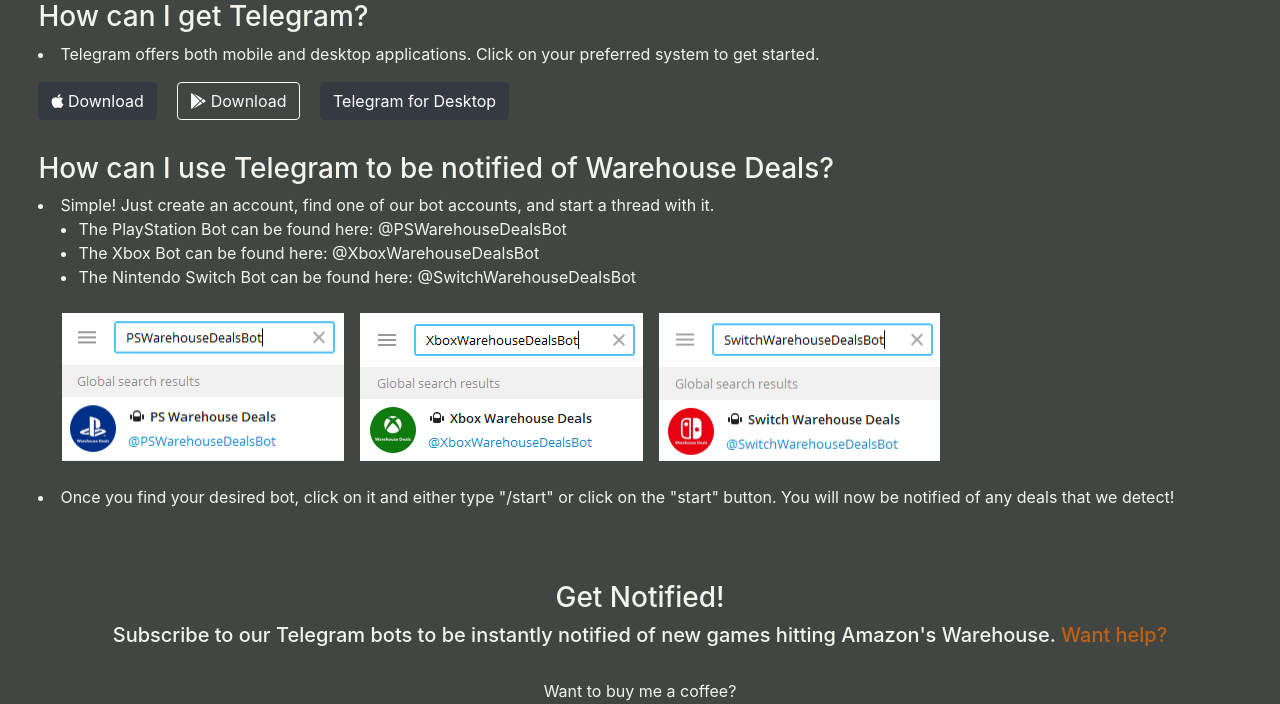
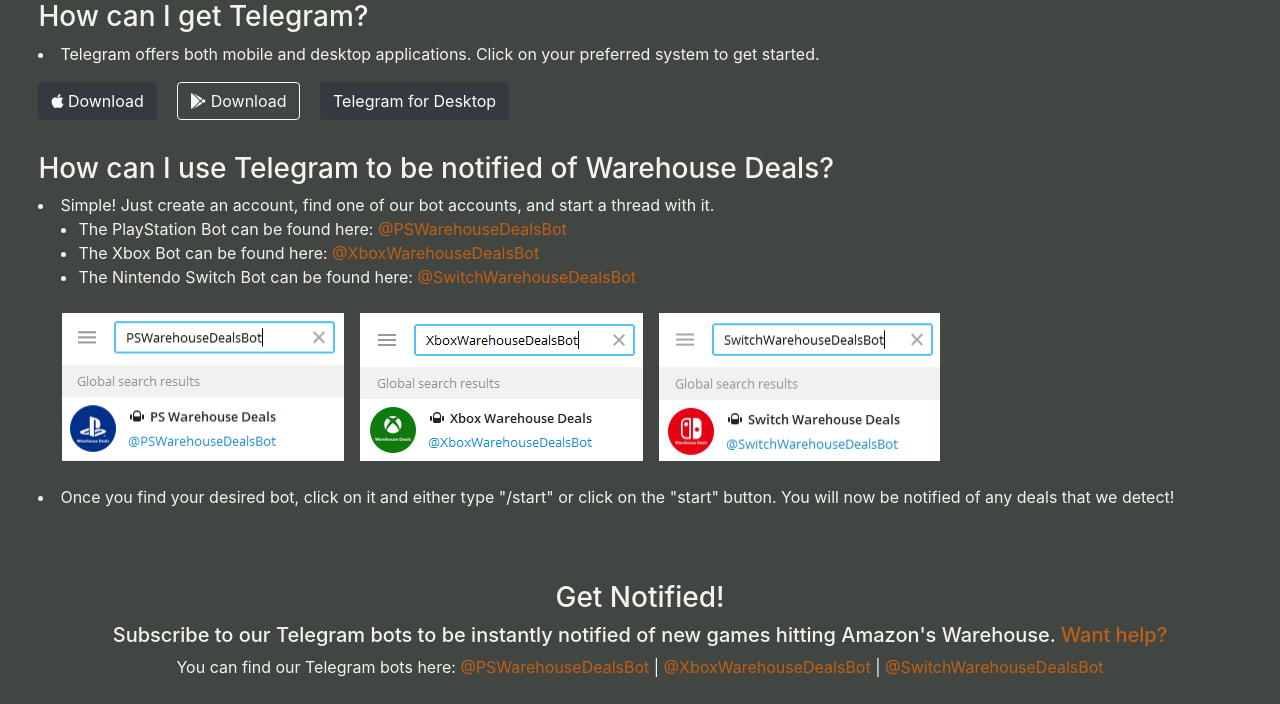
Before and after one commit to Chris-OR/Warehouse-Deals-Tracker, a Flask app: page /help in a window 1280 px wide. Shown: the part 355-1059 px from the top of the page. Run offline with Flask 2, Linux system fonts and the light colour scheme; some libraries are stand-ins or nearby versions.

Commit message:
add links to telegram bots

```diff
--- a/main.py
+++ b/main.py
@@ -3,7 +3,6 @@ import threading
 import os
 
 import email_validator
-
 
 import requests
 import time
--- a/templates/footer.html
+++ b/templates/footer.html
@@ -6,8 +6,9 @@
 <br>
 <h3>Get Notified!</h3>
 <h5>Subscribe to our Telegram bots to be instantly notified of new games hitting Amazon's Warehouse. <a class="help-link" href="{{ url_for('help') }}"> Want help?</a></h5>
+<h7>You can find our Telegram bots here: <a class="help-link" href="https://telegram.me/pswarehousedealsbot" target="_blank">@PSWarehouseDealsBot</a> | <a class="help-link" href="https://telegram.me/xboxwarehousedealsbot" target="_blank">@XboxWarehouseDealsBot</a> | <a class="help-link" href="https://telegram.me/switchwarehousedealsbot" target="_blank">@SwitchWarehouseDealsBot</a></h7>
 <br>
-
+<br>
 <div>
 <h7>Want to buy me a coffee?</h7>
 
@@ -22,7 +23,6 @@
 <h7>As an Amazon Associate I earn from qualifying purchases.</h7>
 <br>
 <br>
-<br>
 </body>
 
 </html>
--- a/templates/help.html
+++ b/templates/help.html
@@ -25,9 +25,9 @@
     <h3>How can I use Telegram to be notified of Warehouse Deals?</h3>
     <li>Simple!  Just create an account, find one of our bot accounts, and start a thread with it.</li>
     <ul>
-        <li>The PlayStation Bot can be found here: @PSWarehouseDealsBot</li>
-        <li>The Xbox Bot can be found here: @XboxWarehouseDealsBot</li>
-        <li>The Nintendo Switch Bot can be found here: @SwitchWarehouseDealsBot</li>
+        <li>The PlayStation Bot can be found here: <a class="help-link" href="https://telegram.me/pswarehousedealsbot" target="_blank">@PSWarehouseDealsBot</a></li>
+        <li>The Xbox Bot can be found here: <a class="help-link" href="https://telegram.me/xboxwarehousedealsbot" target="_blank">@XboxWarehouseDealsBot</a></li>
+        <li>The Nintendo Switch Bot can be found here: <a class="help-link" href="https://telegram.me/switchwarehousedealsbot" target="_blank">@SwitchWarehouseDealsBot</a></li>
     </ul>
     <div class="d-flex justify-content-left flex-row flex-wrap">
         <img class="help-image p-2" src="{{ url_for('static', filename='ps_bot_help.png') }}" alt="search help image">
```
